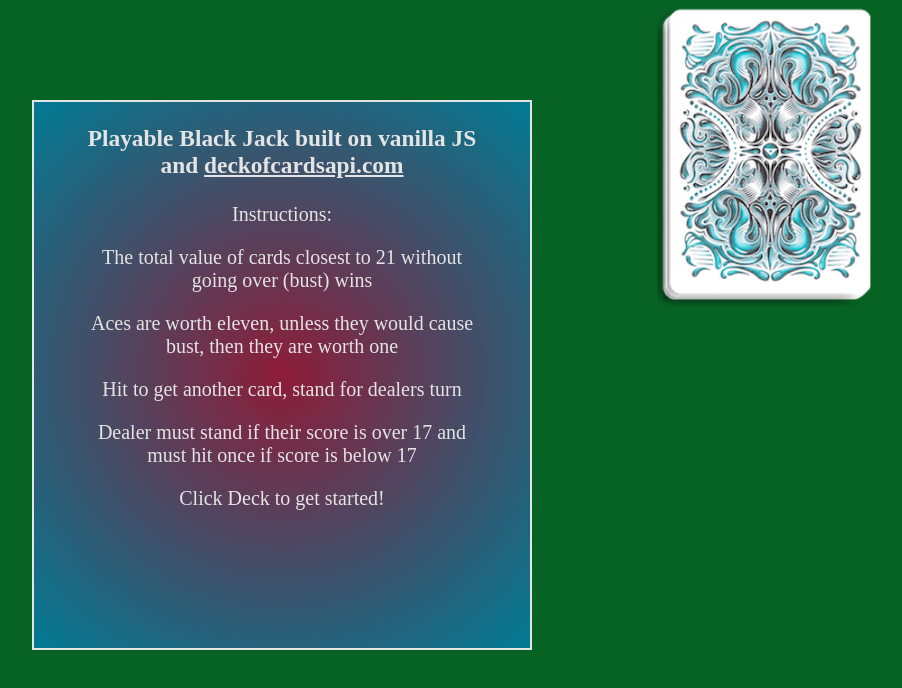
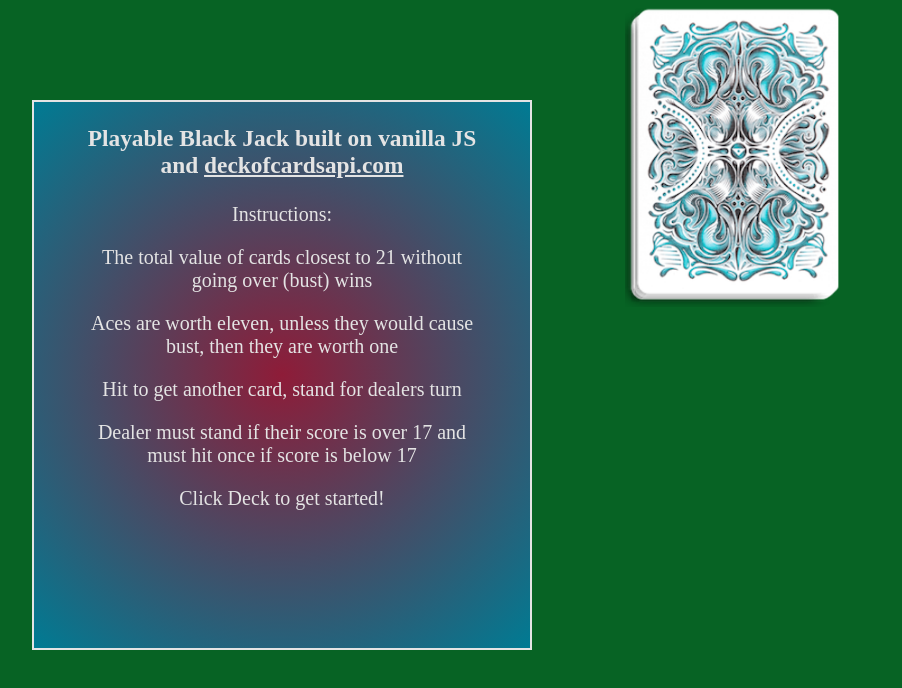
Before and after one commit to schooleysa/blackJack, a plain HTML site: page index.html in a window 1280 px wide. Shown: the whole page, without its empty margins (358-1260 px from the left). Drawn offline with Linux system fonts and the light colour scheme; a web font is replaced by a local one.

Commit message:
fixed wrapper

```diff
--- a/index.html
+++ b/index.html
@@ -10,7 +10,7 @@
     <link rel="stylesheet" href="./styles/style.css">
 </head>
 <body>
-    <main .wrapper>
+    <main class="wrapper">
             <div class="topBoard">
                 <div class="dealerCards">
                     <div class="dealerCard" id="dealerCard1"></div>
--- a/script/script.js
+++ b/script/script.js
@@ -21,7 +21,6 @@ twentyOne.fixInstruction =  () => {
 
 // select img area and assign the src url and alt text
 twentyOne.assignImage = (imgId, imgUrl, imgValue, imgSuit) => {
-    console.log('blegh')
     let image = document.getElementById(`${imgId}`)
     image.innerHTML = `<img src = ${imgUrl} alt = ${imgValue} of ${imgSuit}>`
 }
@@ -63,7 +62,6 @@ twentyOne.dealCards = () => {
             cardsArray.shift();
             let dC2 = cardsArray[0];
             cardsArray.shift();
-            console.log(cardsArray.length);
 
             document.querySelector(".playerButtons").style.opacity = "1";
             twentyOne.assignImage("playerCard1", pC1.image, pC1.value, pC1.suit);
@@ -90,9 +88,7 @@ twentyOne.dealCards = () => {
             }
 
             twentyOne.hit = () => {
-                console.log(cardsArray.length);
                 if (cardsArray.length === 6) {
-                console.log(6);
                 let pC3 = cardsArray[0];
                 cardsArray.shift();
                 twentyOne.assignImage("playerCard3", pC3.image, pC3.value, pC3.suit);
@@ -117,7 +113,6 @@ twentyOne.dealCards = () => {
                 twentyOne.checkForBust();
 
             } else if (cardsArray.length === 5) {
-                console.log(5);
                 let pC4 = cardsArray[0];
                 cardsArray.shift();
                 twentyOne.checkPlayerFor11Two = () => {
@@ -145,7 +140,6 @@ twentyOne.dealCards = () => {
                 twentyOne.checkForBust();
 
             } else if (cardsArray.length === 4) {
-                console.log(4);
                 let pC5 = cardsArray[0];
                 cardsArray.shift();
                 playerScore = playerScore + twentyOne.getCardValue(pC5);
```
